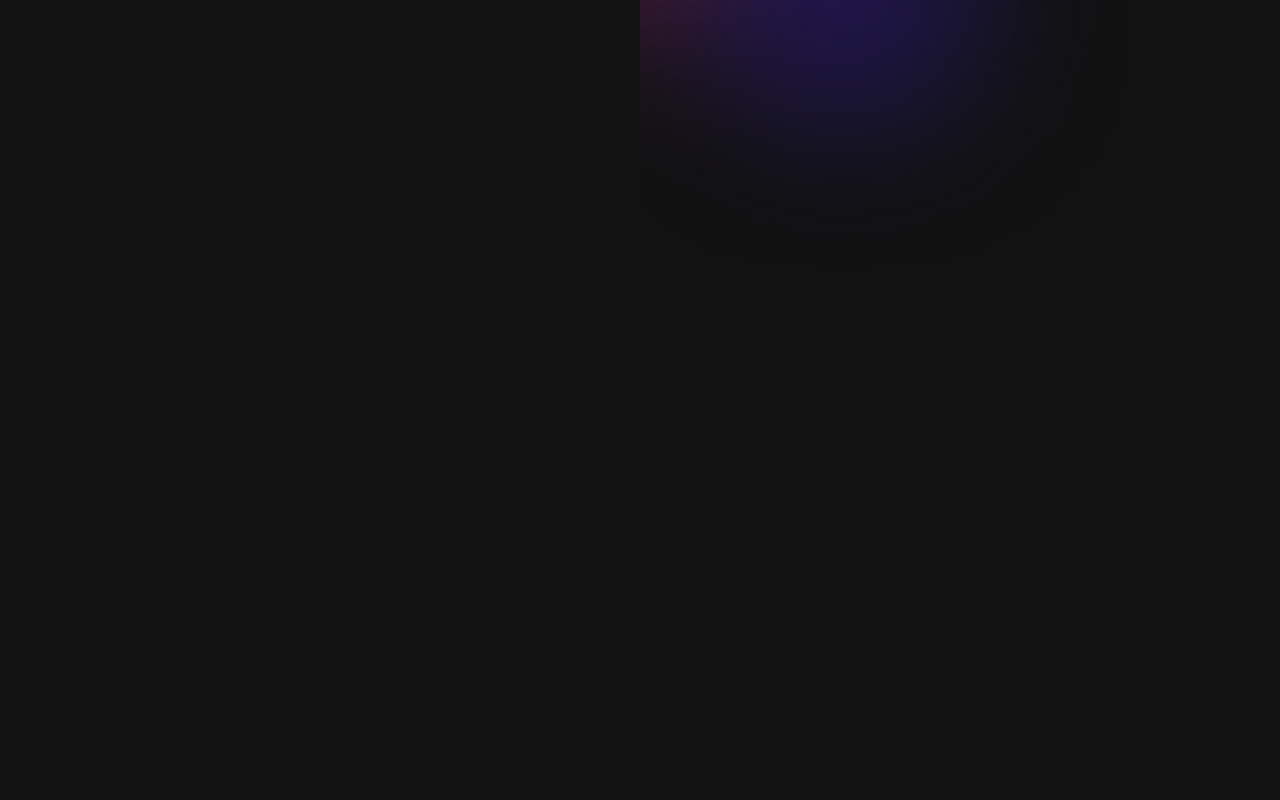
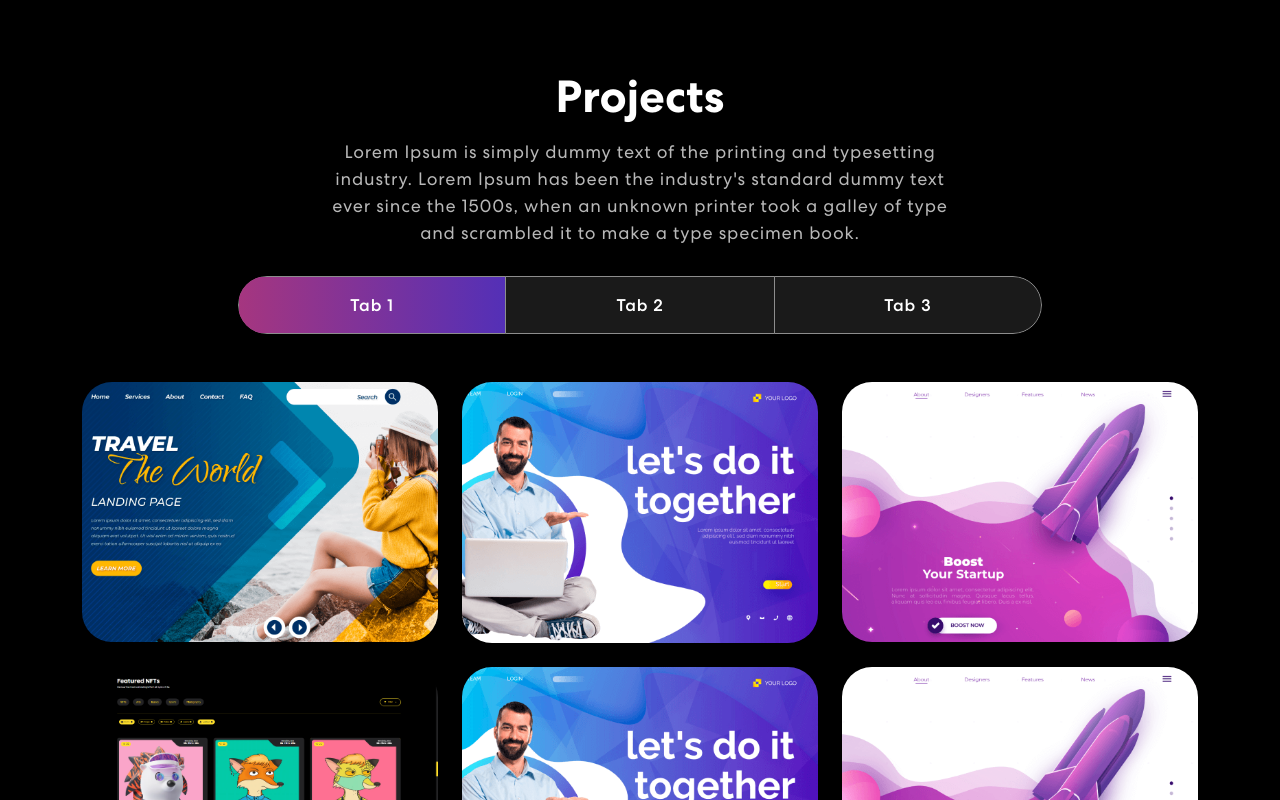
Before and after one commit to debadityasingh8972/personal-portfolio, a React (Create React App) app: page / in a window 1280 px wide. Shown: the part 1340-2140 px from the top of the page. Before the commit the page ends 1630 px from the top, so only its background shows below. Built offline with nearby package versions, Linux system fonts and the light colour scheme.

Commit message:
Project Section added

```diff
--- a/src/App.css
+++ b/src/App.css
@@ -343,6 +343,132 @@
   z-index: -4;
 }
 
+/***** Projects Css *****/
+.project {
+  padding: 80px 0;
+  position: relative;
+  background-color: black;
+}
+.project h2 {
+	font-size: 45px;
+	font-weight: 700;
+  text-align: center;
+}
+.project p {
+  color: #B8B8B8;
+  font-size: 18px;
+  letter-spacing: 0.8px;
+  line-height: 1.5em;
+  margin: 14px auto 30px auto;
+  text-align: center;
+  width: 56%;
+}
+.project .nav.nav-pills {
+  width: 72%;
+  margin: 0 auto;
+  border-radius: 50px;
+  background-color: rgb(255 255 255 / 10%);
+  overflow: hidden;
+}
+.project .nav.nav-pills .nav-item {
+  width: 33.33333%;
+}
+.project .nav.nav-pills .nav-link {
+  background-color: transparent;
+  border-radius: 0;
+  padding: 17px 0;
+  color: #fff;
+  width: 100%;
+  font-size: 17px;
+  letter-spacing: 0.8px;
+  font-weight: 500;
+  position: relative;
+  transition: 0.3s ease-in-out;
+  text-align: center;
+  z-index: 0;
+}
+.project .nav.nav-pills .nav-link::before {
+    content: "";
+    position: absolute;
+    width: 0;
+    height: 100%;
+    background: linear-gradient(90.21deg, #AA367C -5.91%, #4A2FBD 111.58%);
+    top: 0;
+    left: 0;
+    z-index: -1;
+    transition: 0.3s ease-in-out;
+}
+.project .nav.nav-pills .nav-link.active::before {
+    width: 100% !important;
+}
+.project .nav.nav-pills .nav-link.active {
+    border: 1px solid rgba(255, 255, 255, 1);
+}
+.nav-link#projects-tabs-tab-first {
+  border: 1px solid rgba(255, 255, 255, 0.5);
+  border-radius: 55px 0px 0px 55px;
+}
+.nav-link#projects-tabs-tab-second {
+  border-top: 1px solid rgba(255, 255, 255, 0.5);
+  border-bottom: 1px solid rgba(255, 255, 255, 0.5);
+}
+.nav-link#projects-tabs-tab-third {
+  border: 1px solid rgba(255, 255, 255, 0.5);
+  border-radius: 0 55px 55px 0;
+}
+.proj-imgbx {
+  position: relative;
+  border-radius: 30px;
+  overflow: hidden;
+  margin-bottom: 24px;
+}
+.proj-imgbx::before {
+  content: "";
+  background: linear-gradient(90.21deg, #AA367C -5.91%, #4A2FBD 111.58%);
+  opacity: 0.85;
+  position: absolute;
+  width: 100%;
+  height: 0;
+  transition: 0.4s ease-in-out;
+}
+.proj-imgbx:hover::before {
+  height: 100%;
+}
+.proj-txtx {
+  position: absolute;
+  text-align: center;
+  top: 65%;
+  left: 50%;
+  transform: translate(-50%, -50%);
+  transition: 0.5s ease-in-out;
+  opacity: 0;
+  width: 100%;
+}
+.proj-imgbx:hover .proj-txtx {
+  top: 50%;
+  opacity: 1;
+}
+.proj-txtx h4 {
+  font-size: 30px;
+  font-weight: 700;
+  letter-spacing: 0.8px;
+  line-height: 1.1em;
+}
+.proj-txtx span {
+  font-style: italic;
+  font-weight: 400;
+  font-size: 15px;
+  letter-spacing: 0.8px;
+}
+.background-image-right {
+  top: 20%;
+  position: absolute;
+  bottom: 0;
+  width: 35%;
+  right: 0;
+  z-index: -4;
+}
+
 .App {
   text-align: center;
 }
--- a/src/App.js
+++ b/src/App.js
@@ -4,6 +4,7 @@
 import { NavBar } from "./components/NavBar";
 import { Banner } from "./components/Banner";
 import { Skills } from "./components/Skills";
+import { Projects } from "./components/Projects";
 
 function App() {
   return (
@@ -11,6 +12,7 @@
       <NavBar />
       <Banner/>
       <Skills/>
+      <Projects/>
     </div>
   );
 }
--- /dev/null
+++ b/src/components/ProjectCard.js
@@ -0,0 +1,15 @@
+import { Col } from "react-bootstrap";
+
+export const ProjectCard = ({ title, description, imgUrl }) => {
+    return (
+        <Col size={12} sm={6} md={4}>
+            <div className="proj-imgbx">
+                <img src={imgUrl} />
+                <div className="proj-txtx">
+                    <h4>{title}</h4>
+                    <span>{description}</span>
+                </div>
+            </div>
+        </Col>
+    )
+}
--- /dev/null
+++ b/src/components/Projects.js
@@ -0,0 +1,100 @@
+import { Container, Row, Col, Tab, Nav } from "react-bootstrap";
+import { ProjectCard } from "./ProjectCard";
+import projImg1 from "../assets/img/project-img1.png";
+import projImg2 from "../assets/img/project-img2.png";
+import projImg3 from "../assets/img/project-img3.png";
+import projImg4 from "../assets/img/project-img4.PNG";
+import colorSharp2 from "../assets/img/color-sharp2.png";
+// import 'animate.css';
+// import TrackVisibility from 'react-on-screen';
+
+export const Projects = () => {
+
+    const projects = [
+        {
+            title: "NFT Marketplace",
+            description: "Next.js, Hardhat, Solidity, Ether.js, IPFS",
+            imgUrl: projImg1,
+        },
+        {
+            title: "Own Blockchain",
+            description: "Python, Pandas, Flask, Matplotlib, Postman",
+            imgUrl: projImg2,
+        },
+        {
+            title: "Tic-Tac-Toe",
+            description: "C++",
+            imgUrl: projImg3,
+        },
+        {
+            title: "Business Startup",
+            description: "Design & Development",
+            imgUrl: projImg4,
+        },
+        {
+            title: "Business Startup",
+            description: "Design & Development",
+            imgUrl: projImg2,
+        },
+        {
+            title: "Business Startup",
+            description: "Design & Development",
+            imgUrl: projImg3,
+        },
+    ];
+
+    return (
+        <section className="project" id="project">
+            <Container>
+                <Row>
+                    <Col size={12}>
+                        {/* <TrackVisibility> */}
+                        {/* {({ isVisible }) =>
+                        <div className={isVisible ? "animate__animated animate__fadeIn": ""}> */}
+                            <h2>Projects</h2>
+                            <p>Lorem Ipsum is simply dummy text of the printing and typesetting industry. Lorem Ipsum has been the industry's standard dummy text ever since the 1500s, when an unknown printer took a galley of type and scrambled it to make a type specimen book.</p>
+                            <Tab.Container id="projects-tabs" defaultActiveKey="first">
+                            <Nav variant="pills" className="nav-pills mb-5 justify-content-center align-items-center" id="pills-tab">
+                                <Nav.Item>
+                                    <Nav.Link eventKey="first">Tab 1</Nav.Link>
+                                </Nav.Item>
+                                <Nav.Item>
+                                    <Nav.Link eventKey="second">Tab 2</Nav.Link>
+                                </Nav.Item>
+                                <Nav.Item>
+                                    <Nav.Link eventKey="third">Tab 3</Nav.Link>
+                                </Nav.Item>
+                            </Nav>
+                            {/* <Tab.Content id="slideInUp" className={isVisible ? "animate__animated animate__slideInUp" : ""}> */}
+                            <Tab.Content id="slideInUp">
+                                <Tab.Pane eventKey="first">
+                                    <Row>
+                                        {
+                                            projects.map((project, index) => {
+                                                return (
+                                                <ProjectCard
+                                                    key={index}
+                                                    {...project}
+                                                    />
+                                                )
+                                            })
+                                        }
+                                    </Row>
+                                </Tab.Pane>
+                                <Tab.Pane eventKey="section">
+                                    <p>Lorem ipsum dolor sit amet consectetur adipisicing elit. Cumque quam, quod neque provident velit, rem explicabo excepturi id illo molestiae blanditiis, eligendi dicta officiis asperiores delectus quasi inventore debitis quo.</p>
+                                </Tab.Pane>
+                                <Tab.Pane eventKey="third">
+                                    <p>Lorem ipsum dolor sit amet consectetur adipisicing elit. Cumque quam, quod neque provident velit, rem explicabo excepturi id illo molestiae blanditiis, eligendi dicta officiis asperiores delectus quasi inventore debitis quo.</p>
+                                </Tab.Pane>
+                            </Tab.Content>
+                            </Tab.Container>
+                        {/* </div>} */}
+                        {/* </TrackVisibility> */}
+                    </Col>
+                </Row>
+            </Container>
+        <img className="background-image-right" src={colorSharp2}></img>
+        </section>
+    )
+}
```
Also changed, not shown: src/assets/img/project-img4.PNG (added).
